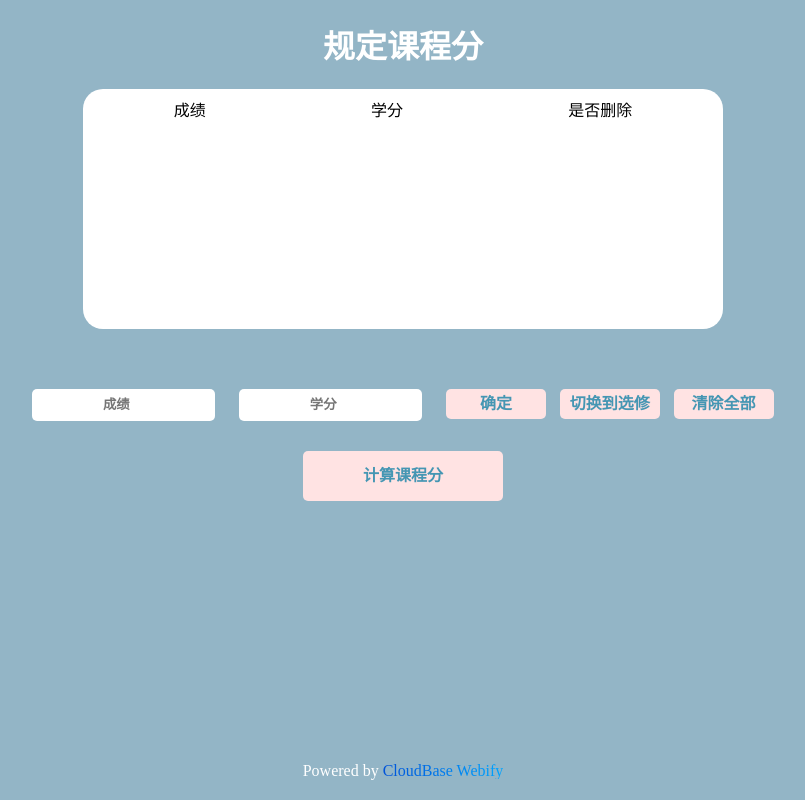
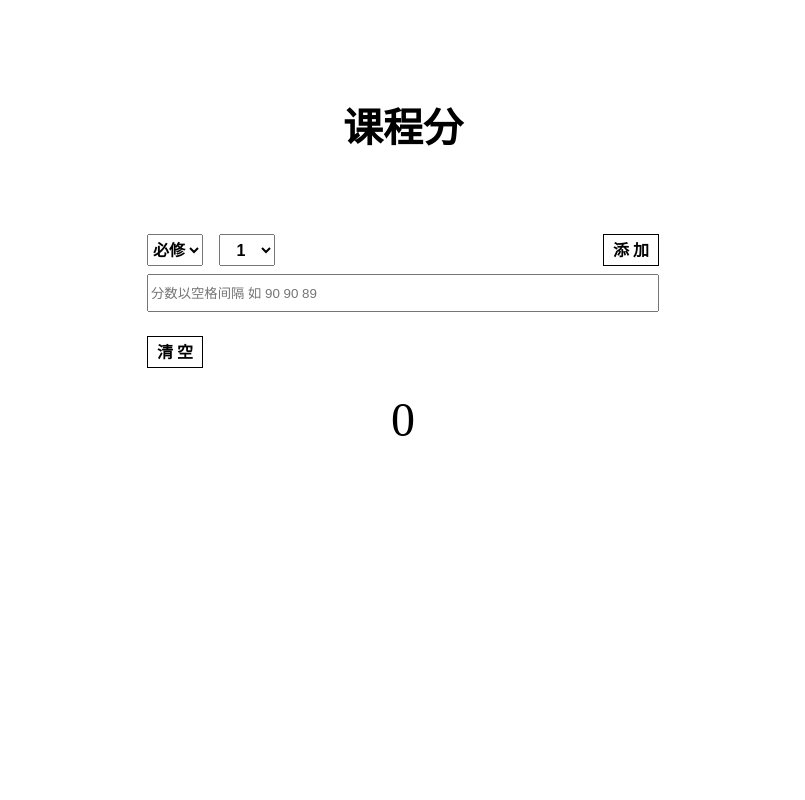
Before and after one commit to Nglede/GDKCF, a Vue app: page / in a window 1280 px wide. Shown: the whole page, without its empty margins (237-1042 px from the left). Built offline with nearby package versions, Linux system fonts and the light colour scheme.

Commit message:
feat: ver2 基本功能

```diff
--- a/index.html
+++ b/index.html
@@ -4,7 +4,7 @@
     <meta charset="UTF-8" />
     <link rel="icon" href="/favicon.ico" />
     <meta name="viewport" content="width=device-width, initial-scale=1.0" />
-    <title>Vite App</title>
+    <title>计算课程分</title>
   </head>
   <body>
     <div id="app"></div>
--- a/src/App.vue
+++ b/src/App.vue
@@ -1,129 +1,140 @@
 <template>
   <div class="app">
-    <h1>规定课程分</h1>
-    <!-- 展示已经添加的科目 -->
-    <div class="table">
+    <h1>课程分</h1>
+    <div class="content">
       <div class="header">
-        <div class="header-item">成绩</div>
-        <div class="header-item">学分</div>
-        <div class="header-item">是否删除</div>
+        <div class="select">
+          <select v-model="courseSelected">
+            <option :value="item" v-for="item in courseList">{{ item }}</option>
+          </select>
+          <select v-model="creditSelected">
+            <option :value="item" v-for="item in creditList">{{ item }}</option>
+          </select>
+        </div>
+        <div class="button" @click="submit">添 加</div>
       </div>
-
-      <div class="main" v-for="(item,index) in arr" :key="index">
-        <div class="main-item">{{ item.score }}</div>
-        <div class="main-item">{{ item.credit }}</div>
-        <div class="main-item delede" @click="delede(item.score, item.credit, index)">删除</div>
+      <input type="text" name="input" v-model="score" placeholder="分数以空格间隔 如 90 90 89" />
+      <div class="record">
+        <!-- <div class="button" @click="calReslust">计 算</div> -->
+        <div v-if="bxArr || xxArr" class="button" @click="clear">清 空</div>
+        <!-- <div class="button" @click="calReslust">查 看</div> -->
       </div>
-
-      <div class="header" v-if="electiveArr.length !== 0">
-        <div class="header-item" style="color: #4596b3;">选修</div>
+      <div class="reslust">
+        <div class="text">{{ res }}</div>
       </div>
-
-      <div class="main" v-for="(item,index) in electiveArr" :key="index">
-        <div class="main-item">{{ item.score }}</div>
-        <div class="main-item">{{ item.credit }}</div>
-        <div class="main-item delede" @click="delede(item.score, item.credit, index)">删除</div>
-      </div>
-    </div>
-
-    <!-- 添加新的科目 -->
-    <div class="addItem">
-      <input type="number" name="score" v-model="score" placeholder="成绩" />
-      <input type="number" name="credit" v-model="credit" placeholder="学分" />
-      <div @click="add()" class="button">确定</div>
-      <div @click="elective = !elective" class="button">切换到{{ elective ? '必修' : '选修' }}</div>
-      <div @click="clear" class="button">清除全部</div>
-    </div>
-
-    <!-- 计算综合 -->
-    <div class="sum">
-      <div class="submit" @click="submit">计算课程分</div>
-      <div class="finsh">{{ returnVal }}</div>
-    </div>
-
-    <div class="footer">
-      Powered by
-      <a
-        href="https://webify.cloudbase.net/"
-        target="_blank"
-        rel="noopener noreferrer"
-      >CloudBase Webify</a>
     </div>
   </div>
 </template>
 
 <script setup lang="ts">
+import { ref, Ref } from 'vue';
+
 interface suject {
-  score: number
+  score: number,
   credit: number
 }
 
-import { ref, reactive } from 'vue'
-let score = ref()
-let credit = ref()
-let returnVal = ref()
+const courseList = ['必修', '选修']
+const creditList = [1, 1.5, 2, 2.5, 3, 3.5, 4, 4.5]
 
-const elective = ref(false)
-const arr: suject[] = reactive([])
-const electiveArr: suject[] = reactive([])
-const add = () => {
-  if (!score.value && !credit.value) return
-  const item: suject = { score: score.value, credit: credit.value }
-  if (elective.value) {
-    electiveArr.push(item)
+const score = ref('')
+const courseSelected = ref('必修')
+const creditSelected = ref('1')
+const bxArr = ref<suject[]>([])
+const xxArr = ref<suject[]>([])
+
+const bxScore = ref<number>(0)
+const xxScore = ref<number>(0)
+const bxCredit = ref<number>(0)
+const xxCredit = ref<number>(0)
+const res = ref<number>(0)
+
+// 判断 必修/选修
+const addSuject = (courseArr: Ref<suject[]>, arr: suject[]): void => {
+  if (courseArr.value === void 0) {
+    courseArr.value = [...arr]
   } else {
-    arr.push(item)
-  }
-  score.value = ''
-  credit.value = ''
-}
-const delede = (score: number, credit: number, index: number) => {
-  if (arr.length !== 0 && arr[index].score === score && arr[index].credit === credit) {
-    arr.splice(index, 1)
-  }
-  if (electiveArr.length !== 0 && electiveArr[index].score === score && electiveArr[index].credit === credit) {
-    electiveArr.splice(index, 1)
+    courseArr.value = courseArr.value.concat(arr)
   }
 }
 
-const clear = () => {
-  arr.length = 0
-  electiveArr.length = 0
-  returnVal.value = ''
+// 计算 成绩 * 学分 之和
+const calSujectSum = (arr: suject[]): number => {
+  let res = 0
+  arr.forEach(item => {
+    res += item.score * item.credit
+  })
+  return res
 }
 
-const submit = () => {
-  if (arr.length === 0) return
-
-  let bxScore = 0
-  let bxCredit = 0
-  let xxScore = 0
-  let xxCredit = 0
+// 计算学分和
+const calCreditSum = (arr: suject[]): number => {
   let res = 0
   arr.forEach(item => {
-    // console.log(bxScore);
-    // console.log(bxCredit);
+    res += item.credit
+  })
+  return res
+}
 
-    bxScore += item.score * item.credit
-    bxCredit += item.credit
-  })
+// 计算课程分
+const calReslust = ():number => {
+  console.log(xxArr.value.length);
 
-  if (electiveArr.length === 0) {
-    res = bxScore / bxCredit
+  let res = 0
+  bxScore.value = calSujectSum(bxArr.value)
+  bxCredit.value = calCreditSum(bxArr.value)
+  if (xxArr.value.length) {
+    xxScore.value = calSujectSum(xxArr.value)
+    xxCredit.value = calCreditSum(xxArr.value)
+
+    let bxTemp = (bxScore.value / bxCredit.value)
+    let xxTemp = (xxScore.value / xxCredit.value)
+    bxTemp = Math.floor(bxTemp * 100) / 100
+    xxTemp = Math.floor(xxTemp * 100) / 100
+
+    res = bxTemp * 0.85 + xxTemp * 0.15
   } else {
-    electiveArr.forEach(item => {
-      xxScore += item.score * item.credit
-      xxCredit += item.credit
+    let bxTemp = (bxScore.value / bxCredit.value)
+    bxTemp = Math.floor(bxTemp * 100) / 100
+    res = bxTemp
+  }
+  return res
+}
+
+// 添加
+const submit = () => {
+  if (score.value === '') return
+  const scoreArr = score.value.split(' ')
+
+  const tempArr = scoreArr
+    .filter(item => !!item)
+    .map(item => {
+      return {
+        score: Number(item),
+        credit: Number(creditSelected.value)
+      }
     })
 
-    res = ((bxScore / bxCredit) * 100 * 0.85 / 100) + ((xxScore / xxCredit) * 100 * 0.15 / 100)
+  if (courseSelected.value === '必修') {
+    addSuject(bxArr, tempArr)
+  } else {
+    addSuject(xxArr, tempArr)
   }
-  // console.log(bxScore);
-  // console.log(bxCredit);
 
-  // console.log(res);
+  res.value = calReslust()
+  console.log('res',res.value);
 
-  returnVal.value = res.toFixed(2)
+  score.value = ''
+}
+
+const clear = () => {
+  bxArr.value = []
+  xxArr.value = []
+  bxScore.value = 0
+  bxCredit.value = 0
+  xxScore.value = 0
+  xxCredit.value = 0
+  res.value = 0
 }
 
 </script>
@@ -135,118 +146,87 @@ html {
   padding: 0;
   width: 100%;
   height: 100%;
-  background-color: #93b5c6;
+  box-sizing: border-box;
+}
+
+input,
+select {
+  outline: none;
 }
 
 .app {
-  width: 100%;
   height: 100%;
   display: flex;
   flex-direction: column;
   align-items: center;
 }
 
-input {
-  background: none;
-  outline: none;
-  border: 0px;
+.app h1 {
+  margin: 6rem 0 4rem 0;
+  font-size: 2.5rem;
 }
 
-h1 {
-  color: #fff;
+.content {
+  min-height: 30vh;
+  width: 40%;
+  max-width: 70vw;
+  display: flex;
+  flex-direction: column;
 }
 
-.table {
-  background: #fff;
-  width: 50vw;
-  min-height: 30vh;
-  border-radius: 20px;
+.content .header {
+  margin: 1rem 0 0.5rem;
+  display: flex;
+  justify-content: space-between;
 }
 
-.table .header,
-.table .main {
-  display: flex;
-  flex-direction: row;
-  justify-content: space-around;
-  padding: 0.5em;
-  text-align: center;
+.content input {
+  height: 2rem;
 }
 
-.addItem {
-  width: 59vw;
-  height: 100%;
-  margin-top: 60px;
-  display: flex;
-  justify-content: space-around;
-}
-
-.addItem input {
-  background: #fff;
-  outline: none;
-  min-width: 50px;
-  margin-right: 10px;
-  border-radius: 5px;
-  height: 30px;
-  line-height: 30px;
+.header .select select,
+.button {
+  width: 3.5rem;
+  height: 2rem;
+  line-height: 2rem;
   text-align: center;
   font-weight: 600;
+  font-size: 1rem;
 }
 
 .button {
-  background: #ffe3e3;
-  border-radius: 5px;
-  width: 100px;
-  height: 30px;
-  line-height: 30px;
-  text-align: center;
-  color: #4596b3;
-  font-weight: 600;
+  box-sizing: border-box;
   cursor: pointer;
+  /* border-radius: 5px; */
+  border: solid 1px #000;
 }
 
-.delede {
-  width: 6%;
-  color: #93b5c6;
-  cursor: pointer;
+select + select,
+.button + .button {
+  margin-left: 1rem;
 }
 
-.sum {
-  background: #ffe3e3;
-  border-radius: 5px;
-  margin-top: 30px;
-  width: 200px;
-  height: 50px;
-  line-height: 50px;
-  text-align: center;
-  color: #4596b3;
-  font-weight: 600;
-  cursor: pointer;
+.record {
+  margin-top: 1.5rem;
+  display: flex;
+  flex-direction: row;
 }
 
-.finsh {
-  margin-top: 60px;
-  width: 200px;
-  height: 200px;
-  font-size: 50px;
-  color: #fff;
+.reslust {
+  margin-top: 1.5rem;
+  display: flex;
+  flex-direction: column;
+  align-items: center;
 }
 
-.footer {
-  bottom: 20px;
-  position: fixed;
-  color: white;
+.reslust .text {
+  /* margin-top: 1rem; */
+  font-size: 3rem;
+  font-weight: 500;
 }
 
-.footer a {
-  text-decoration: none;
-  background: linear-gradient(0.25turn, #0052d9, #00a4ff);
-  background-clip: text;
-  -webkit-background-clip: text;
-  color: transparent;
-}
-
-.footer a:hover {
+.reslust .details {
+  cursor: pointer;
   text-decoration: underline;
-  color: #4596b3;
 }
 </style>
```
